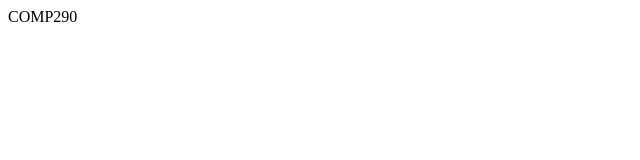
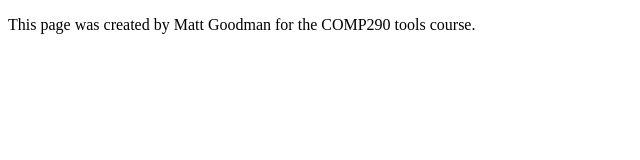
Before and after one commit to matttg139/comp290site, a plain HTML site: page index.html in a window 1280 px wide. Shown: the whole page, without its empty margins (0-640 px from the left). Drawn offline with Linux system fonts and the light colour scheme.

Commit message:
edited index.html

```diff
--- a/index.html
+++ b/index.html
@@ -1 +1,9 @@
-<p>COMP290</p>
+<!DOCTYPE html>
+<html>
+    <head>
+        <title>COMP290</title>
+    </head>
+    <body>
+        <p>This page was created by Matt Goodman for the COMP290 tools course.</p>
+    </body>
+</html>
```
